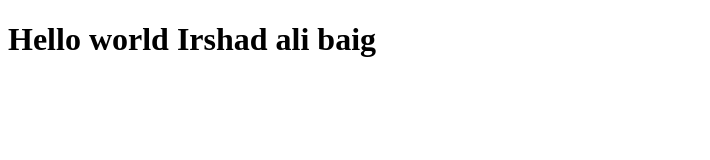
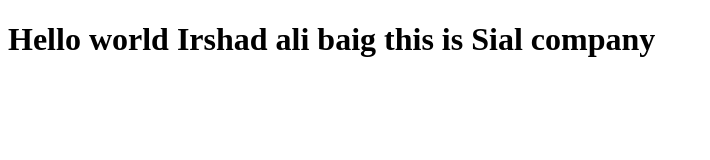
Before and after one commit to micronicsolutions-iab/bootcamp2020_iab, a plain HTML site: page index.html in a window 1280 px wide. Shown: the whole page, without its empty margins (0-710 px from the left). Drawn offline with Linux system fonts and the light colour scheme.

Commit message:
Update index.html

```diff
--- a/index.html
+++ b/index.html
@@ -6,6 +6,6 @@
     <title>Document</title>
 </head>
 <body>
-   <h1>Hello world Irshad ali baig</h1>
+   <h1>Hello world Irshad ali baig this is Sial company</h1>
 </body>
 </html>
```
